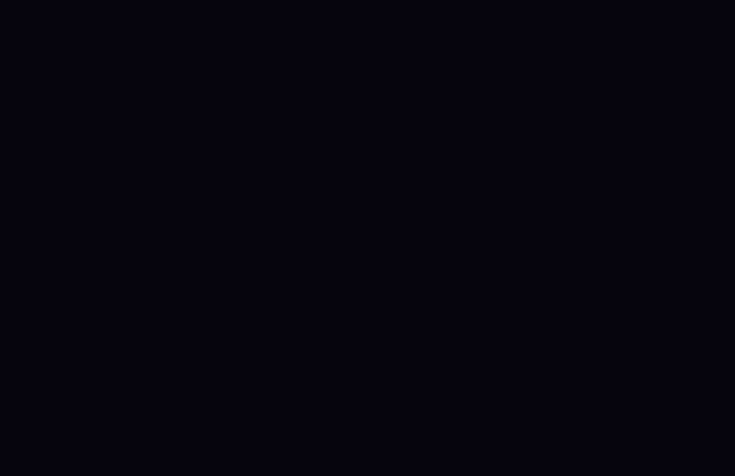
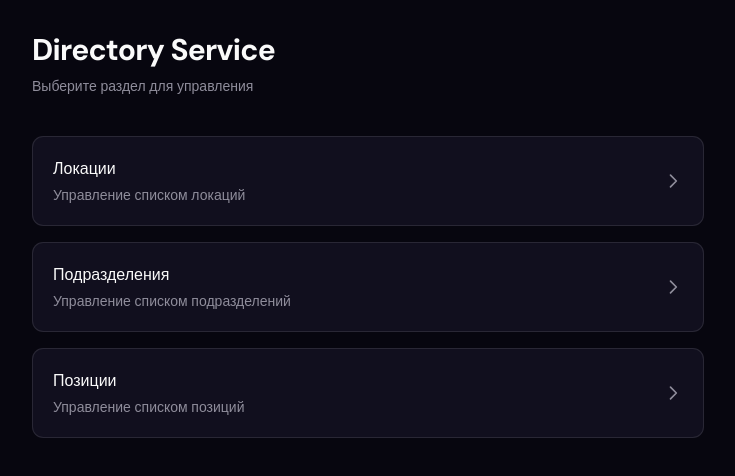
Before and after one commit to owlillp/DirectoryService, a Next.js app in the folder frontend/: page / in a window 1280 px wide. Shown: the top 476 px of the page, without its empty margins (272-1007 px from the left). Built offline with nearby package versions, Linux system fonts and the light colour scheme.

Commit message:
Add base routing
-добавил базовый роутинг
-добавил страницы для локаци, позиций и отделов
-добавил ссылки на главной странице

```diff
--- /dev/null
+++ b/frontend/src/app/departments/page.tsx
@@ -0,0 +1,32 @@
+import Link from "next/link";
+import { routes } from "@/src/shared/routes";
+
+export const metadata = {
+  title: "Подразделения",
+};
+
+export default function DepartmentsPage() {
+  return (
+    <div className="flex flex-col flex-1 items-center justify-center p-8">
+      <main className="flex flex-col w-full max-w-2xl gap-8">
+        <div className="flex items-center justify-between">
+          <div>
+            <h1 className="text-2xl font-bold tracking-tight">Подразделения</h1>
+            <p className="text-sm text-muted-foreground mt-1">
+              Управление списком подразделений
+            </p>
+          </div>
+          <Link
+            href={routes.home}
+            className="text-sm text-muted-foreground transition-colors hover:text-foreground"
+          >
+            ← На главную
+          </Link>
+        </div>
+        <div className="flex flex-col items-center justify-center rounded-xl border border-dashed border-border py-32 text-muted-foreground">
+          <p className="text-sm">Здесь будет список подразделений</p>
+        </div>
+      </main>
+    </div>
+  );
+}
--- /dev/null
+++ b/frontend/src/app/locations/page.tsx
@@ -0,0 +1,32 @@
+import Link from "next/link";
+import { routes } from "@/src/shared/routes";
+
+export const metadata = {
+  title: "Локации",
+};
+
+export default function LocationsPage() {
+  return (
+    <div className="flex flex-col flex-1 items-center justify-center p-8">
+      <main className="flex flex-col w-full max-w-2xl gap-8">
+        <div className="flex items-center justify-between">
+          <div>
+            <h1 className="text-2xl font-bold tracking-tight">Локации</h1>
+            <p className="text-sm text-muted-foreground mt-1">
+              Управление списком локаций
+            </p>
+          </div>
+          <Link
+            href={routes.home}
+            className="text-sm text-muted-foreground transition-colors hover:text-foreground"
+          >
+            ← На главную
+          </Link>
+        </div>
+        <div className="flex flex-col items-center justify-center rounded-xl border border-dashed border-border py-32 text-muted-foreground">
+          <p className="text-sm">Здесь будет список локаций</p>
+        </div>
+      </main>
+    </div>
+  );
+}
--- a/frontend/src/app/page.tsx
+++ b/frontend/src/app/page.tsx
@@ -1,7 +1,69 @@
+import Link from "next/link";
+import { routes } from "@/src/shared/routes";
+
+const sections = [
+  {
+    title: "Локации",
+    description: "Управление списком локаций",
+    href: routes.locations,
+  },
+  {
+    title: "Подразделения",
+    description: "Управление списком подразделений",
+    href: routes.departments,
+  },
+  {
+    title: "Позиции",
+    description: "Управление списком позиций",
+    href: routes.positions,
+  },
+];
+
 export default function Home() {
   return (
     <div className="flex flex-col flex-1 items-center justify-center p-8">
-      <main className="flex flex-col w-full max-w-2xl gap-8"></main>
+      <main className="flex flex-col w-full max-w-2xl gap-10">
+        <div>
+          <h1 className="text-3xl font-bold tracking-tight">
+            Directory Service
+          </h1>
+          <p className="text-sm text-muted-foreground mt-2">
+            Выберите раздел для управления
+          </p>
+        </div>
+
+        <div className="grid gap-4">
+          {sections.map((section) => (
+            <Link
+              key={section.href}
+              href={section.href}
+              className="group flex items-center gap-4 rounded-xl border border-border bg-card p-5 transition-all hover:border-primary/30 hover:shadow-md"
+            >
+              <div className="flex flex-1 flex-col gap-1">
+                <span className="text-base font-medium text-foreground group-hover:text-primary transition-colors">
+                  {section.title}
+                </span>
+                <span className="text-sm text-muted-foreground">
+                  {section.description}
+                </span>
+              </div>
+              <svg
+                className="h-5 w-5 text-muted-foreground transition-all group-hover:translate-x-0.5 group-hover:text-primary"
+                fill="none"
+                viewBox="0 0 24 24"
+                stroke="currentColor"
+                strokeWidth={2}
+              >
+                <path
+                  strokeLinecap="round"
+                  strokeLinejoin="round"
+                  d="M9 5l7 7-7 7"
+                />
+              </svg>
+            </Link>
+          ))}
+        </div>
+      </main>
     </div>
   );
 }
--- /dev/null
+++ b/frontend/src/app/positions/page.tsx
@@ -0,0 +1,32 @@
+import Link from "next/link";
+import { routes } from "@/src/shared/routes";
+
+export const metadata = {
+  title: "Позиции",
+};
+
+export default function PositionsPage() {
+  return (
+    <div className="flex flex-col flex-1 items-center justify-center p-8">
+      <main className="flex flex-col w-full max-w-2xl gap-8">
+        <div className="flex items-center justify-between">
+          <div>
+            <h1 className="text-2xl font-bold tracking-tight">Позиции</h1>
+            <p className="text-sm text-muted-foreground mt-1">
+              Управление списком позиций
+            </p>
+          </div>
+          <Link
+            href={routes.home}
+            className="text-sm text-muted-foreground transition-colors hover:text-foreground"
+          >
+            ← На главную
+          </Link>
+        </div>
+        <div className="flex flex-col items-center justify-center rounded-xl border border-dashed border-border py-32 text-muted-foreground">
+          <p className="text-sm">Здесь будет список позиций</p>
+        </div>
+      </main>
+    </div>
+  );
+}
--- a/frontend/src/shared/routes.ts
+++ b/frontend/src/shared/routes.ts
@@ -1 +1,7 @@
-export const routes = {};
+export const routes = {
+  home: "/",
+  playground: "/playground",
+  locations: "/locations",
+  positions: "/positions",
+  departments: "/departments",
+};
```
Also changed, not shown: frontend/src/shared/components/todo/todo.tsx (renamed from frontend/src/shared/components/todo.tsx).
